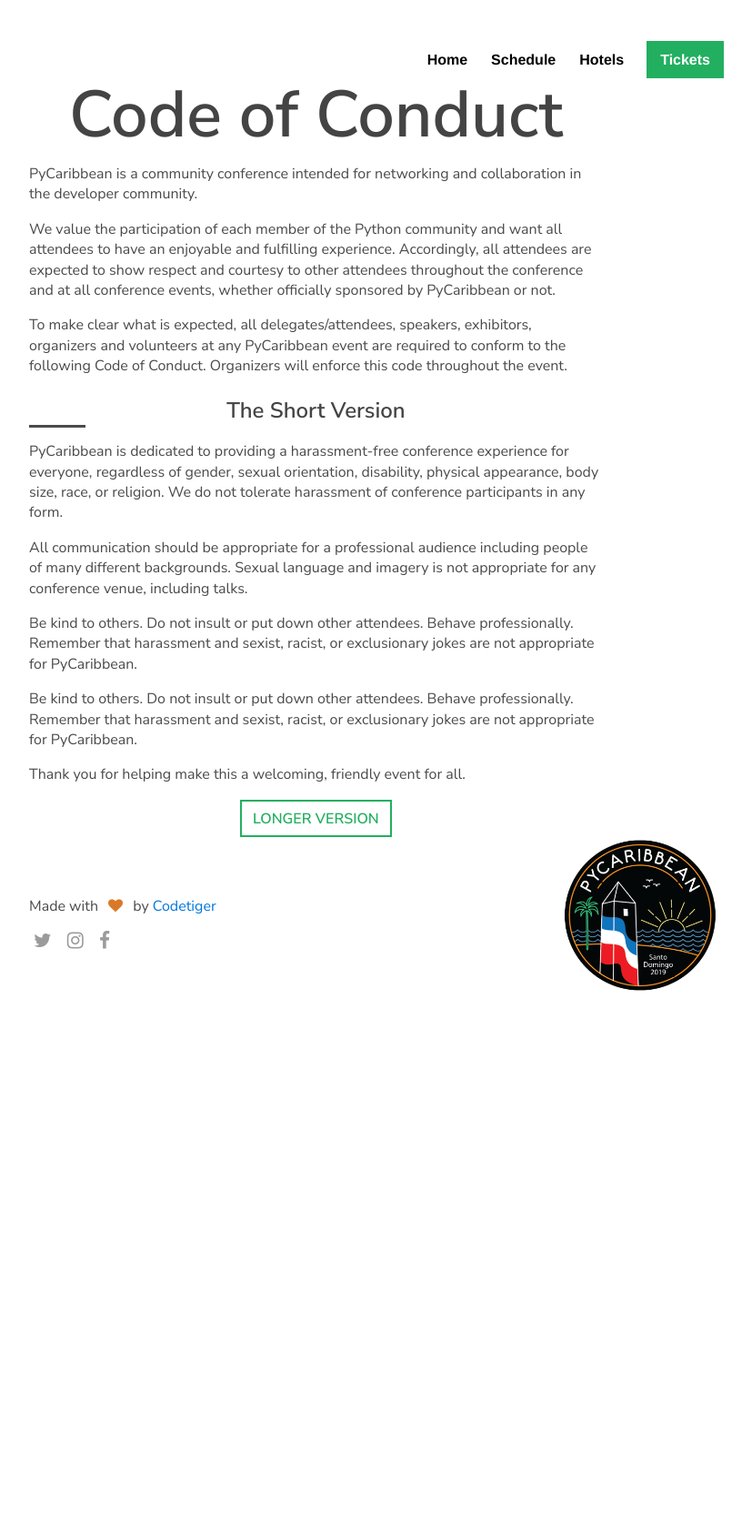
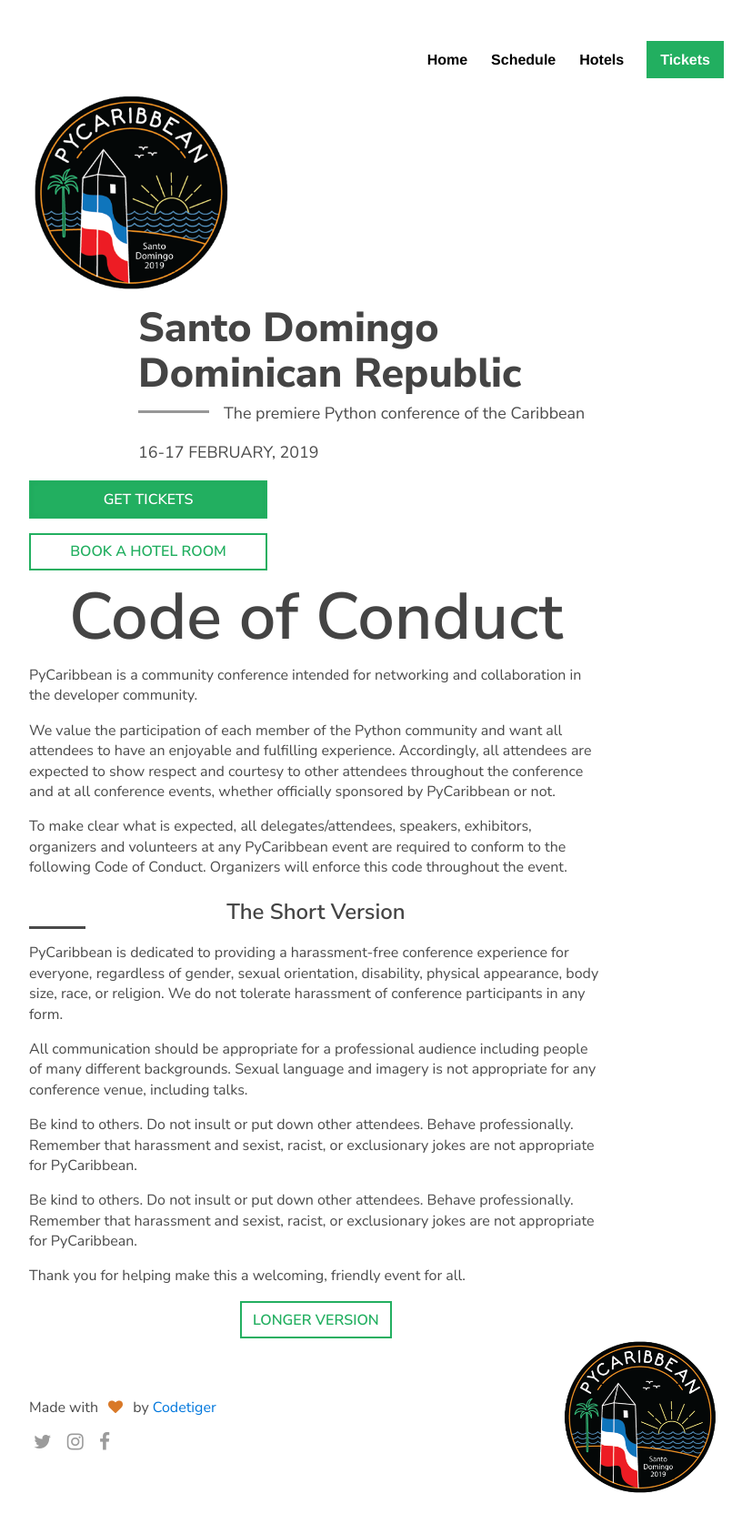
Before and after one commit to pycaribbean/pycaribbean.github.io, a Jekyll site: the page built from code-of-conduct.html, in a window 1280 px wide. Shown: the whole page at 91% size, without its empty margins (226-1053 px from the left). Built offline with Jekyll 4.4.1, drawn with Linux system fonts in a browser that asks for light colours; nearby versions of some CDN libraries; library files that are not in the unit come from our copies; before the commit the page ends 1134 px from its top, so only the background shows below that.

Commit message:
header include into page layout

```diff
--- a/_includes/header.html
+++ b/_includes/header.html
@@ -1,20 +1,49 @@
-<nav class="uk-navbar">
-  <div class="uk-container uk-container-center">
+<!--<nav class="uk-navbar">-->
+  <!--<div class="uk-container uk-container-center">-->
+    <!--<div class="uk-grid">-->
+      <!--<div class="uk-width-small-1-1">-->
+          <!--<a href="/" class="uk-navbar-brand uk-float-left">PyCaribbean 2019</a>-->
+          <!--<a href="#off-menu" class="uk-navbar-toggle" class="uk-float-left" data-uk-offcanvas></a>-->
+          <!--<div class="uk-navbar-flip">-->
+            <!--<ul class="uk-navbar-nav">-->
+	      <!--<li class="hotels"><a href="hotels">Hotels</a></li>-->
+	      <!--&lt;!&ndash;<li class="speakers"><a href="/schedule">Schedule</a></li>&ndash;&gt;-->
+              <!--<li class="code-of-conduct"><a href="/code-of-conduct">Code of Conduct</a></li>-->
+              <!--<li><a href="https://www.facebook.com/pycaribbean"><i class="uk-icon-facebook"></i></a></li>-->
+              <!--<li><a href="https://twitter.com/pycaribbean"><i class="uk-icon-twitter"></i></a></li>-->
+              <!--<li><a href="https://instagram.com/pycaribbeanconf/"><i class="uk-icon-instagram"></i></a></li>-->
+            <!--</ul>-->
+          <!--</div>-->
+      <!--</div>-->
+    <!--</div>-->
+  <!--</div>-->
+<!--</nav>-->
+
+
+  <div class="hero-container">
     <div class="uk-grid">
-      <div class="uk-width-small-1-1">
-          <a href="/" class="uk-navbar-brand uk-float-left">PyCaribbean 2019</a>
-          <a href="#off-menu" class="uk-navbar-toggle" class="uk-float-left" data-uk-offcanvas></a>
-          <div class="uk-navbar-flip">
-            <ul class="uk-navbar-nav">
-	      <li class="hotels"><a href="hotels">Hotels</a></li>
-	      <!--<li class="speakers"><a href="/schedule">Schedule</a></li>-->
-              <li class="code-of-conduct"><a href="/code-of-conduct">Code of Conduct</a></li>
-              <li><a href="https://www.facebook.com/pycaribbean"><i class="uk-icon-facebook"></i></a></li>
-              <li><a href="https://twitter.com/pycaribbean"><i class="uk-icon-twitter"></i></a></li>
-              <li><a href="https://instagram.com/pycaribbeanconf/"><i class="uk-icon-instagram"></i></a></li>
-            </ul>
-          </div>
+      <div class="uk-width-medium-4-10">
+        <h1 class="logo"><a href="index.html">PyCaribbean 2019</a></h1>
+
+        <div class="location-and-date-copy">
+          <h2>Santo Domingo</h2>
+          <h2>Dominican Republic</h2>
+
+          <p class="dashed">The premiere Python conference of the Caribbean</p>
+
+          <p class="date">16-17 February, 2019</p>
+        </div>
+        <div class="call-to-action">
+          <a class="uk-button uk-button-primary" href="https://www.eventbrite.com/e/pycaribbean-2019-tickets-52425830069">
+           Get Tickets
+          </a>
+
+          <a class="uk-button" href="/hotels/">
+           Book a Hotel room
+	      </a>
+        </div>
       </div>
-    </div>
+
+    <div class="hero-cover"></div>
   </div>
-</nav>
+  </div>
--- a/_layouts/page.html
+++ b/_layouts/page.html
@@ -6,8 +6,12 @@
   <body class="inside">
 
     {% include main-nav.html %}
+
+
     <br>
     <div class="uk-container uk-container-center">
+            {% include header.html%}
+        <br>
       <div class="uk-grid">
         <div class="uk-width-medium-5-6 uk-width-large-5-6 page-container">
           {{ content }}
```
